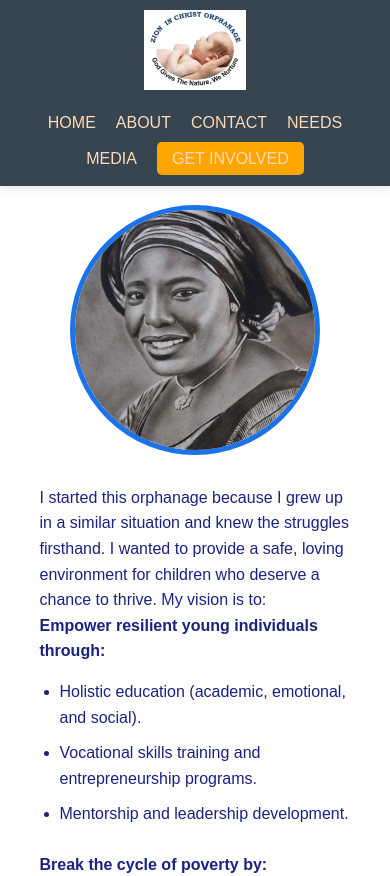
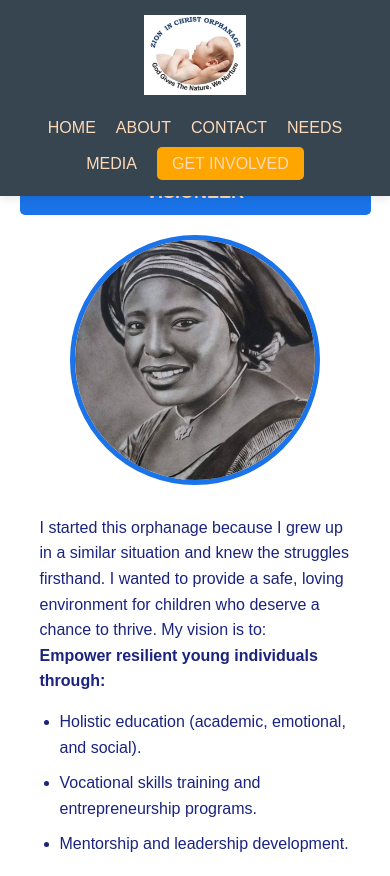
Before and after one commit to Dagdon/zion-in-christ-orphanage, a plain HTML site: page about.html in a window 390 px wide. Shown: the top 876 px of the page. Drawn offline with Linux system fonts and the light colour scheme.

Commit message:
fixed fixed header

```diff
--- a/about.html
+++ b/about.html
@@ -29,7 +29,7 @@
             line-height: 1.6;
             color: var(--text-dark);
             background-color: var(--white);
-            padding-top: 100px;
+            padding-top: 100px; /* Proper spacing for desktop header */
         }
 
         /* Header with Charcoal Gray Background */
@@ -170,9 +170,13 @@
 
         /* Responsive Design */
         @media (max-width: 768px) {
+            body {
+                padding-top: 150px; /* Increased padding for mobile header */
+            }
+
             header {
                 flex-direction: column;
-                padding: 10px;
+                padding: 15px 10px; /* Adjusted padding for better mobile spacing */
             }
 
             .nav-links {
@@ -198,6 +202,10 @@
                 width: 100%;
                 max-width: 400px;
                 margin: 0 auto;
+            }
+
+            .section {
+                padding-top: 20px; /* Reduced top padding on mobile */
             }
         }
     </style>
```
